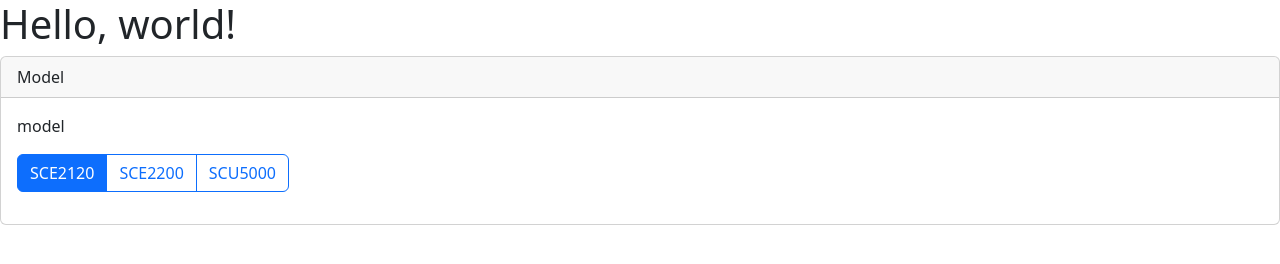
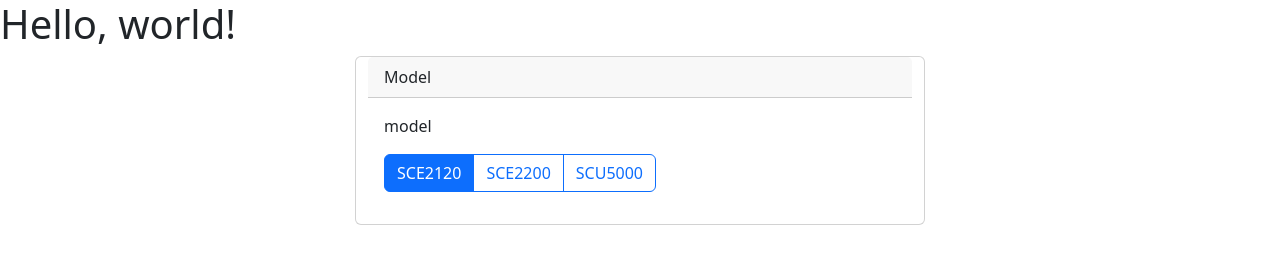
Before and after one commit to aaron545/aaron545.github.io, a plain HTML site: page index.html in a window 1280 px wide. Drawn offline with nearby package versions, Linux system fonts and the light colour scheme.

Commit message:
Update index.html

```diff
--- a/index.html
+++ b/index.html
@@ -8,7 +8,9 @@
   </head>
   <body>
     <h1>Hello, world!</h1>
-    <div class="card">
+    <div class="container">
+      <div class="row justify-content-center">
+        <div class="card col-md-6">
           <div class="card-header">
             Model
           </div>
@@ -28,6 +30,9 @@
             </p>
           </div>
         </div>
+      </div>
+    </div>
+
     <script src="https://cdn.jsdelivr.net/npm/bootstrap@5.3.3/dist/js/bootstrap.bundle.min.js" integrity="sha384-YvpcrYf0tY3lHB60NNkmXc5s9fDVZLESaAA55NDzOxhy9GkcIdslK1eN7N6jIeHz" crossorigin="anonymous"></script>
   </body>
 </html>
```
Lines whose indentation alone changed are shown as unchanged.
